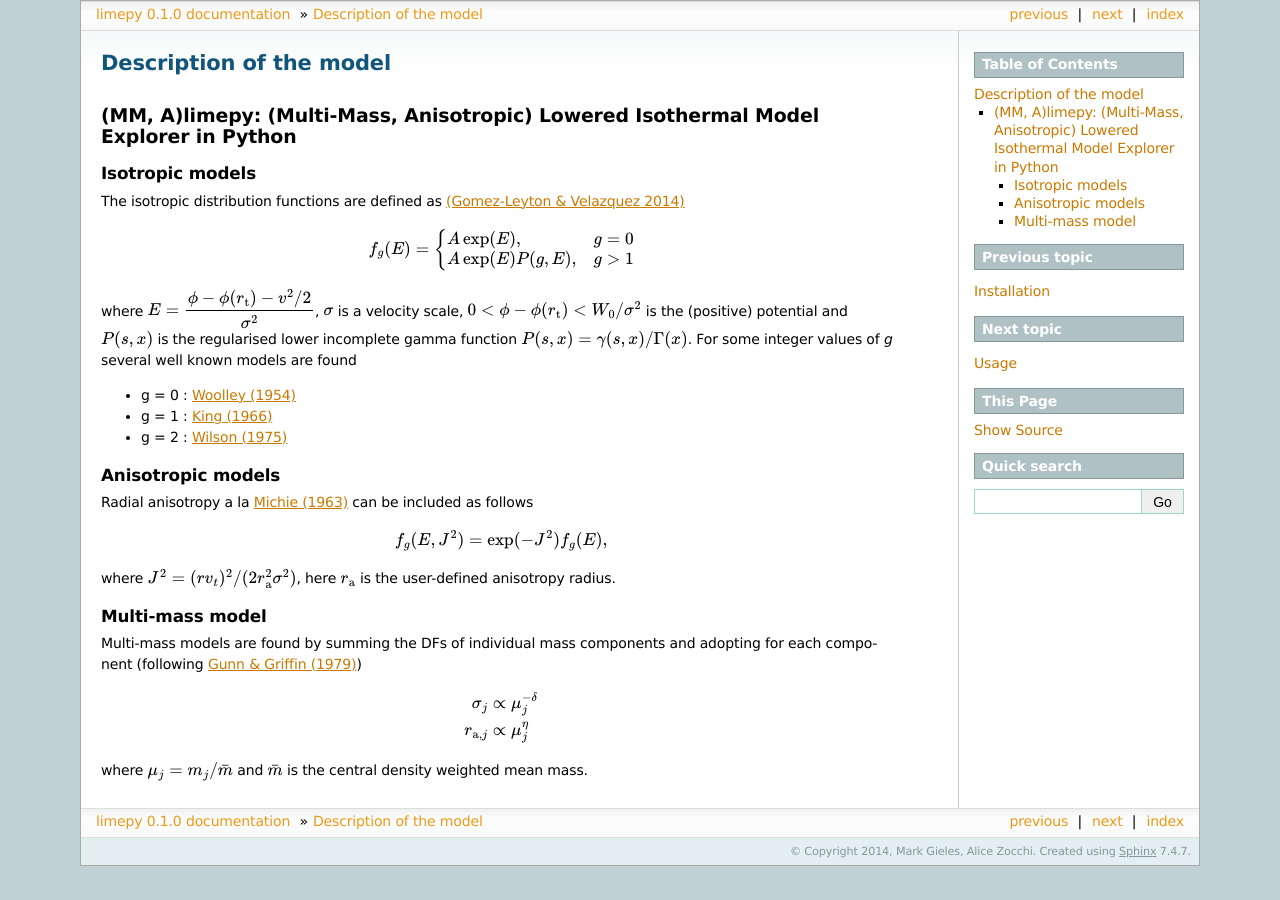
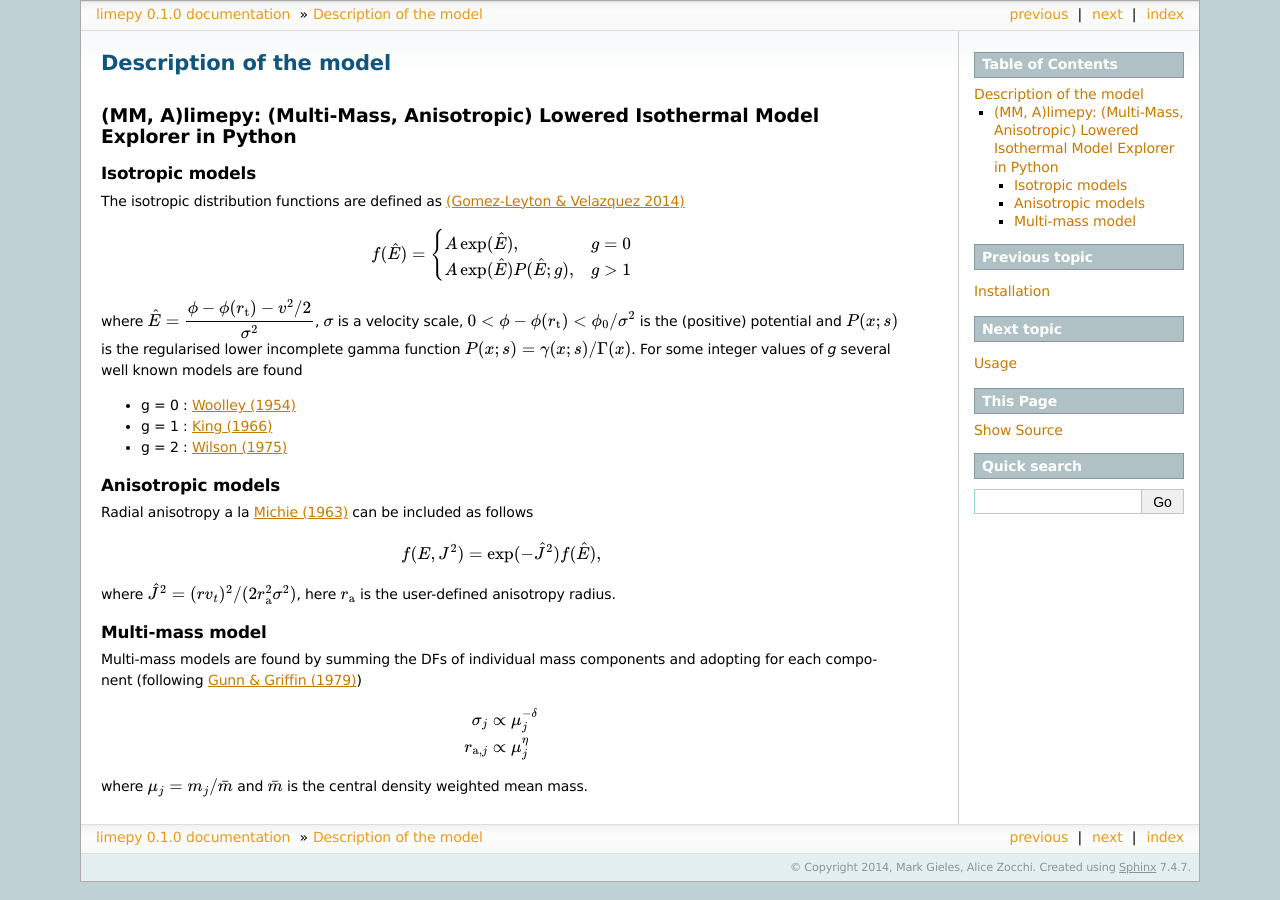
Before and after one commit to mgieles/limepy, a Sphinx documentation site: the page built from docs/description.rst, in a window 1280 px wide. Built offline with Sphinx 7.4.7, drawn with Linux system fonts in a browser that asks for light colours; formulas are drawn with MathJax 3; the version number is read from the project's files by our own code.

```diff
--- a/README.rst
+++ b/README.rst
@@ -13,8 +13,7 @@ limepy
 
 
 Python environment for solving distribution function (DF) based
-models. Currently contains 1 class for solving lowered isothermal
-models (limepy)
+lowered isothermal models as described in (Gieles & Zocchi, 2015, in prep)
 
 * Free software: BSD license
 * Documentation: https://limepy.readthedocs.org.
@@ -22,7 +21,8 @@ models (limepy)
 Features
 --------
 
+* Solves Poisson's equation used on input parameters
 * Normalised DF values
 * Density and velocity moments
 * Projected properties of the models
-* Initial conditions generator (TBD)
+* Initial conditions (TBD)
--- a/docs/conf.py
+++ b/docs/conf.py
@@ -51,6 +51,11 @@ project_root = os.path.dirname(cwd)
 sys.path.insert(0, project_root)
 print sys.path
 
+import platform
+print 'Version      :', platform.python_version()
+print 'Version tuple:', platform.python_version_tuple()
+print 'Compiler     :', platform.python_compiler()
+print 'Build        :', platform.python_build()
 import limepy
 
 # -- General configuration ---------------------------------------------
--- a/docs/description.rst
+++ b/docs/description.rst
@@ -15,16 +15,16 @@ The isotropic distribution functions are defined as `(Gomez-Leyton \&
 Velazquez 2014) <http://adsabs.harvard.edu/abs/2014JSMTE..04..006G>`_
 
 .. math::
-   f_g(E) = \displaystyle \begin{cases}
-   A\exp(E), &g=0 \\
-   \displaystyle A\exp(E)P(g, E), &g>1
+   f(\hat{E}) = \displaystyle \begin{cases}
+   A\exp(\hat{E}), &g=0 \\
+   \displaystyle A\exp(\hat{E})P(\hat{E}; g), &g>1
    \end{cases}
 
-where :math:`\displaystyle E = \frac{\phi - \phi(r_{\rm
+where :math:`\displaystyle \hat{E} = \frac{\phi - \phi(r_{\rm
 t}) - v^2/2}{\sigma^2}`, :math:`\sigma` is a velocity scale, :math:`0 <
-\phi-\phi(r_{\rm t}) <W_0/\sigma^2` is the (positive) potential and :math:`P(s,x)` is the
-regularised lower incomplete gamma function :math:`P(s,x) =
-\gamma(s,x)/\Gamma(x)`. For some integer values of *g* several well
+\phi-\phi(r_{\rm t}) <\phi_0/\sigma^2` is the (positive) potential and :math:`P(x; s)` is the
+regularised lower incomplete gamma function :math:`P(x; s) =
+\gamma(x; s)/\Gamma(x)`. For some integer values of *g* several well
 known models are found
 
 *  g = 0 : `Woolley (1954) <http://adsabs.harvard.edu/abs/1954MNRAS.114..191W>`_
@@ -39,9 +39,9 @@ Radial anisotropy a la `Michie (1963)
 included as follows
 
 .. math::
-   f_g(E, J^2) = \exp(-J^2)f_g(E),
+   f(E, J^2) = \exp(-\hat{J}^2)f(\hat{E}),
 
-where :math:`J^2 = (rv_t)^2/(2r_{\rm a}^2\sigma^2)`, here :math:`r_{\rm a}` is the user-defined anisotropy radius.
+where :math:`\hat{J}^2 = (rv_t)^2/(2r_{\rm a}^2\sigma^2)`, here :math:`r_{\rm a}` is the user-defined anisotropy radius.
 
 Multi-mass model
 ^^^^^^^^^^^^^^^^
```
Also changed, not shown: 1 other file.
